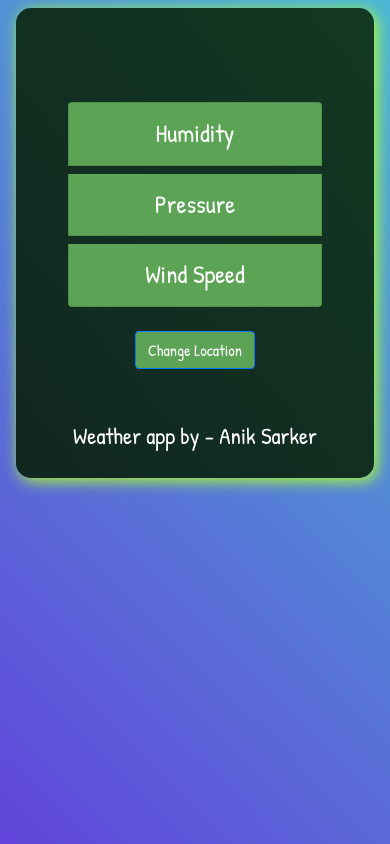
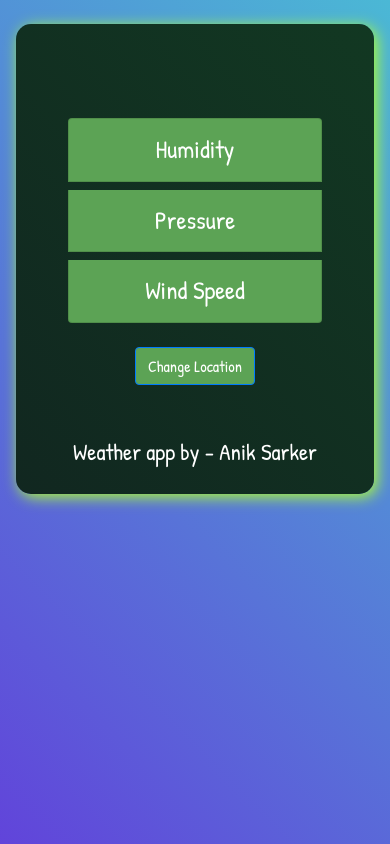
Before and after one commit to anik1612/weather-app-by-vanilla-js, a plain HTML site: page index.html in a window 390 px wide. Drawn offline with nearby package versions, Linux system fonts and the light colour scheme; no server answers.

Commit message:
few changes added in index.html file

```diff
--- a/index.html
+++ b/index.html
@@ -19,7 +19,7 @@
 
 <body>
     <div class="row weather-container mx-0">
-        <div class="weather-report-card col-md-6 col-11 mx-auto mt-md-5 mt-2">
+        <div class="weather-report-card col-md-6 col-11 mx-auto mt-md-5 mt-4">
             <div class="weather-report-header text-center">
                 <h3 id="w-location"  class="text-white"></h3>
                 <h3 id="w-country"  class="text-white"></h3>
```
